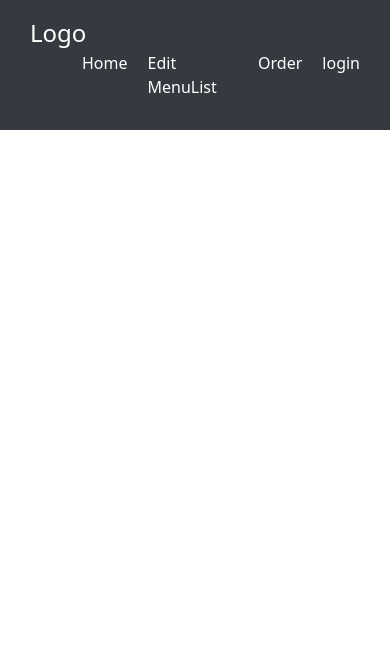
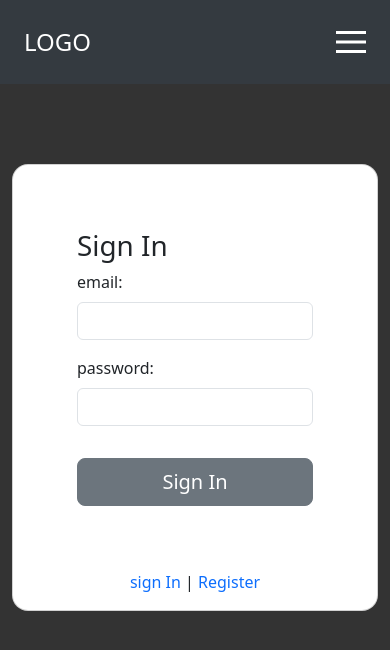
Before and after one commit to kana7777/musical-journey, a Vue app in the folder allmax/: page /SignIn in a window 390 px wide. Shown: the top 650 px of the page. Built offline with nearby package versions, Linux system fonts and the light colour scheme.

Commit message:
[Feature]signIn and Register

```diff
--- a/allmax/src/App.vue
+++ b/allmax/src/App.vue
@@ -5,7 +5,7 @@ import Navbar from './components/NavigationBar.vue';
 <template>
   <div id="app">
     <Navbar />
-    <div class="content">
+    <div>
       <router-view />
     </div>
   </div>
@@ -20,8 +20,5 @@ import Navbar from './components/NavigationBar.vue';
   min-height: 100vh;
 }
 
-.content {
-  flex-grow: 1;
 
-}
 </style>
--- a/allmax/src/components/NavigationBar.vue
+++ b/allmax/src/components/NavigationBar.vue
@@ -1,12 +1,20 @@
 <template>
   <nav class="navbar">
-      <div class="logo">Logo</div>
+    <div class="logo">LOGO</div>
+    <!--  -->
+    <input type="checkbox" id="menu-toggle" class="menu-toggle" />
+    <!-- 手機版 -->
+    <label for="menu-toggle" class="menu-icon">
+      <div class="bar"></div>
+      <div class="bar"></div>
+      <div class="bar"></div>
+    </label>
+    <!-- 桌面 -->
     <ul class="nav-links">
       <li><router-link to="/">Home</router-link></li>
       <li><router-link to="/DrinkMenu">Edit MenuList</router-link></li>
 
-        <li><router-link to="/orderDrink">Order</router-link></li>
-        <li><router-link to="/logIn">login</router-link></li>
+      <li><router-link to="/signIn">SignIn</router-link></li>
     </ul>
   </nav>
 </template>
@@ -17,7 +25,7 @@
   justify-content: space-between;
   align-items: center;
   background-color: #343a40;
-    padding: 15px 30px;
+  padding: 24px;
 }
 
 .logo {
@@ -25,9 +33,64 @@
   color: #ffffff;
 }
 
+.menu-toggle {
+  display: none;
+}
+
+.menu-icon {
+  display: none;
+  flex-direction: column;
+  cursor: pointer;
+  position: relative;
+  width: 30px;
+  height: 30px;
+  align-items: center;
+}
+
+.bar {
+  width: 100%;
+  height: 3px;
+  background-color: #ffffff;
+  margin: 4px 0;
+  transition: 0.4s;
+  position: absolute;
+  left: 0;
+}
+
+.bar:nth-child(1) {
+  top: 0;
+}
+
+.bar:nth-child(2) {
+  top: 38%;
+  transform: translateY(-50%);
+}
+
+.bar:nth-child(3) {
+  bottom: 0;
+}
+
+/* 打开菜单时，将汉堡菜单变成 X */
+.menu-toggle:checked + .menu-icon .bar:nth-child(1) {
+  transform: rotate(45deg);
+  top: 50%;
+  transform: translateY(-50%) rotate(45deg);
+}
+
+.menu-toggle:checked + .menu-icon .bar:nth-child(2) {
+  opacity: 0;
+}
+
+.menu-toggle:checked + .menu-icon .bar:nth-child(3) {
+  transform: rotate(-45deg);
+  top: 50%;
+  transform: translateY(-50%) rotate(-45deg);
+}
+
 .nav-links {
   list-style: none;
   display: flex;
+  transition: max-height 0.3s ease-out;
 }
 
 .nav-links li {
@@ -41,6 +104,34 @@
 }
 
 .nav-links a:hover {
-    text-decoration: underline;
+  text-decoration: none;
+}
+
+@media (max-width: 768px) {
+  .nav-links {
+    flex-direction: column;
+    width: 100%;
+    position: absolute;
+    top: 70px;
+    left: 0;
+    background-color: #343a40;
+    max-height: 0;
+    overflow: hidden;
+  }
+
+  .nav-links li {
+    margin-left: 0;
+    margin-bottom: 16px;
+    text-align: center;
+  }
+
+  .menu-icon {
+    display: flex;
+  }
+
+  /* 复选框被选中时显示导航链接 */
+  .menu-toggle:checked ~ .nav-links {
+    max-height: 300px; /* 根据内容高度设置，确保足够容纳所有链接 */
+  }
 }
 </style>
--- a/allmax/src/router/index.js
+++ b/allmax/src/router/index.js
@@ -18,10 +18,11 @@ const routes = [
             component: () => import('../views/DrinkMenu.vue'),
           },
           {
-            path: '/login',
-            name: 'login',
-            component: () => import('../views/LogIn.vue'),
+            path: '/SignIn',
+            name: 'SignIn',
+            component: () => import('../views/SignIn.vue'),
           },
+
         ]
     }
 
--- a/allmax/src/views/HomeP.vue
+++ b/allmax/src/views/HomeP.vue
@@ -10,9 +10,7 @@
         <div class="content">
         </div>
       </div>
-
-
-  </div>
+      </div>
 </template>
 
 <style>
--- a/allmax/src/views/LogIn.vue
+++ /dev/null
@@ -1,34 +0,0 @@
-<script setup>
-import { ref ,onMounted} from "vue";
-import axios from 'axios'
-
-</script>
-<template>
-    <div>
-        <div class="content">
-
-            <div class="signup-wrap">
-                <h1>Signup</h1>
-                <div class="card p-5 m-3">
-                    <div class="input-group">
-                        <label for="">email:</label>
-                        <input type="text" v-modal="email">
-                    </div>
-                    <div class="input-group">
-                        <label for="">password:</label>
-                        <input type="text" v-modal="password">
-                    </div>
-                    <div class="input-group">
-                        <label for="">Name:</label>
-                        <input type="text" v-modal="Name">
-                    </div>
-                    <button type="button" class="btn btn-primary" @click.prevent="signUp">Sign Up</button>
-                </div>
-            </div>
-        </div>
-    </div>
-</template>
-<style>
-
-
-</style>
--- /dev/null
+++ b/allmax/src/views/SignIn.vue
@@ -0,0 +1,238 @@
+<script setup>
+import { ref } from "vue";
+import axios from "axios";
+
+const site = "https://todolist-api.hexschool.io";
+
+const isSignUp = ref(false);
+const signUpEmail = ref("");
+const signUpPassword = ref("");
+const signUpName = ref("");
+const messageSignUp = ref("");
+const isSignedIn = ref(false); //是否已經登入
+
+const signUp = async () => {
+  //收集送出資料
+  const signUpData = {
+    email: signUpEmail.value,
+    password: signUpPassword.value,
+    nickname: signUpName.value,
+  };
+  try {
+    const response = await axios.post(`${site}/users/sign_up`, signUpData);
+    if (response.data.status) {
+      messageSignUp.value = "註冊成功" + response.data.uid;
+    }
+  } catch (error) {
+    messageSignUp.value = "註冊失敗" + error.message;
+  }
+};
+//登入
+const emailSignIn = ref("");
+const passwordSignIn = ref("");
+const token = ref("");
+
+const signIn = async () => {
+  //收集將送出API的登入資料
+  const SignInData = {
+    email: emailSignIn.value,
+    password: passwordSignIn.value,
+  };
+  try {
+    const response = await axios.post(`${site}/users/sign_in`, SignInData);
+    token.value = response.data.token;
+    isSignedIn.value = true;
+  } catch (error) {
+    token.value = "失敗";
+  }
+};
+
+//驗證
+
+const tokenCheck = ref("");
+const messageCheckOut = ref("");
+const checkUser = ref("");
+const checkStatus = ref(false);
+
+const checkOut = async () => {
+  const tomorrow = new Date();
+  tomorrow.setDate(tomorrow.getDate() + 1);
+  document.cookie = `hexschoolTodo=${
+    tokenCheck.value
+  }; expires=${tomorrow.toUTCString()}`;
+
+  try {
+    const response = await axios.get(`${site}/users/checkout`, {
+      headers: {
+        Authorization: token.value,
+      },
+    });
+    checkStatus.value = response.data.status;
+    messageCheckOut.value = "驗證成功 UID: " + response.data.uid;
+    checkUser.value = response.data.nickname;
+  } catch (error) {
+    messageCheckOut.value = "失敗";
+  }
+};
+
+//登出
+const tokenSignOut = ref("");
+const MessageSignOut = ref("");
+const signOut = async () => {
+  try {
+    const response = await axios.post(
+      `${site}/users/sign_out`,
+      {},
+      {
+        headers: {
+          Authorization: token.value,
+        },
+      }
+    );
+    if (response.data.status) {
+      MessageSignOut.value = response.data.message;
+    } else {
+      MessageSignOut.value = "登出失败";
+    }
+  } catch (error) {
+    tokenSignOut.value = "登出錯誤: " + error.message;
+  }
+};
+</script>
+<template>
+  <div class="grid-container">
+    <div class="container">
+      <button
+        type="button"
+        class="btn btn-secondary"
+        @click.prevent="signOut"
+        v-if="isSignedIn"
+      >
+        登出
+      </button>
+      <span>{{ MessageSignOut }}</span>
+      <button type="button" class="btn btn-secondary" @click="checkOut" v-if="isSignedIn">
+        驗證UID
+      </button>
+      <div class="text">{{ messageCheckOut }}</div>
+      <div v-if="isSignedIn" class="text">哈囉！！{{ checkUser }}！！早安午安晚安</div>
+      <div class="row d-flex justify-content-center">
+        <!-- 註冊 -->
+        <div></div>
+        <div class="col-md-8 mb-4">
+          <div class="card">
+            <div class="card-body" v-if="!isSignedIn && isSignUp">
+              <h1>Register</h1>
+              <div class="mb-3">
+                <label for="SignupEmail" class="form-label">email:</label>
+                <input
+                  type="email"
+                  id="SignupEmail"
+                  class="form-control"
+                  v-model="signUpEmail"
+                />
+              </div>
+              <div class="mb-3">
+                <label for="SignupPassword" class="form-label">password:</label>
+                <input
+                  type="password"
+                  id="SignupPassword"
+                  class="form-control"
+                  v-model="signUpPassword"
+                />
+              </div>
+              <div class="mb-3">
+                <label for="signUpName" class="form-label">Name:</label>
+                <input
+                  type="text"
+                  id="signUpName"
+                  class="form-control"
+                  v-model="signUpName"
+                />
+              </div>
+              <button
+                type="button"
+                class="btn btn-secondary btn-lg w-100 mt-3"
+                @click="signUp"
+              >
+                Register
+              </button>
+              <div class="text">{{ messageSignUp }}</div>
+            </div>
+
+            <div v-else-if="isSignedIn">
+              <h2>歡迎回來！</h2>
+            </div>
+            <div class="card-body" v-else-if="!isSignUp">
+              <h1>Sign In</h1>
+              <div class="mb-3">
+                <label for="signInEmail" class="form-label">email:</label>
+                <input
+                  type="email"
+                  id="signInEmail"
+                  class="form-control"
+                  v-model="emailSignIn"
+                />
+              </div>
+              <div class="mb-3">
+                <label for="signInPassword" class="form-label">password:</label>
+                <input
+                  type="password"
+                  id="signInPassword"
+                  class="form-control"
+                  v-model="passwordSignIn"
+                />
+              </div>
+
+              <button
+                type="button"
+                class="btn btn-secondary w-100 btn-lg mt-3"
+                @click="signIn"
+              >
+                Sign In
+              </button>
+              <div class="text">{{ token }}</div>
+            </div>
+            <div class="switch mb-3 text-center" v-if="!isSignedIn">
+              <a href="#" @click.prevent="isSignUp = false"> sign In </a>
+              <span>|</span>
+              <a href="#" @click.prevent="isSignUp = true"> Register </a>
+            </div>
+          </div>
+        </div>
+
+        <!-- 登入 -->
+
+        <div>
+          <!-- <button
+            type="button"
+            class="btn btn-primary radius"
+            @click="isSignUp = !isSignUp"
+          >
+            {{ isSignUp ? "Sign In" : "JOIN NOW" }}
+          </button> -->
+        </div>
+      </div>
+    </div>
+  </div>
+</template>
+<style>
+.container {
+  padding-top: 5rem;
+}
+.grid-container {
+  background: #333;
+  display: grid;
+  place-items: start end;
+  height: 100vh;
+}
+.card-body {
+  padding: 4rem;
+}
+.switch a {
+  text-decoration: none;
+}
+.card {
+  border-radius: 16px;
+}
+</style>
```
Also changed, not shown: allmax/src/views/OrderDrink.vue (added, +11 -0 lines). Lines whose indentation alone changed are shown as unchanged.
